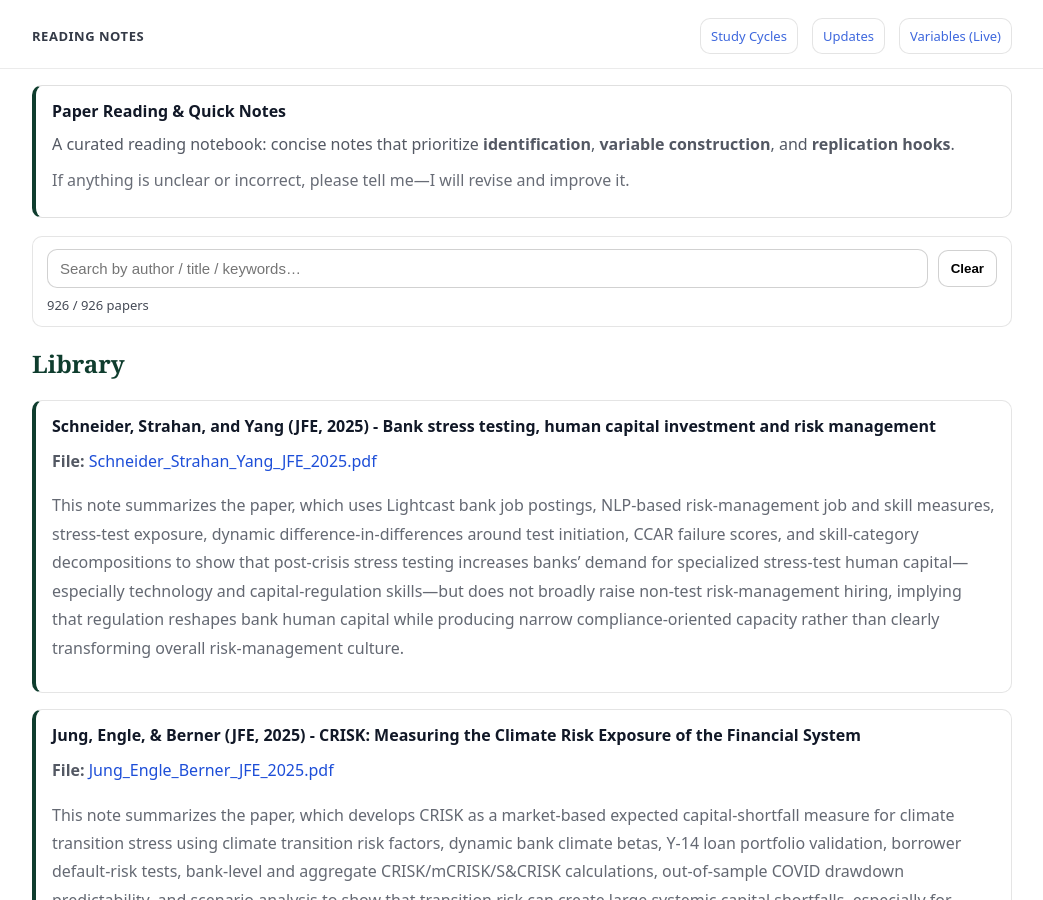
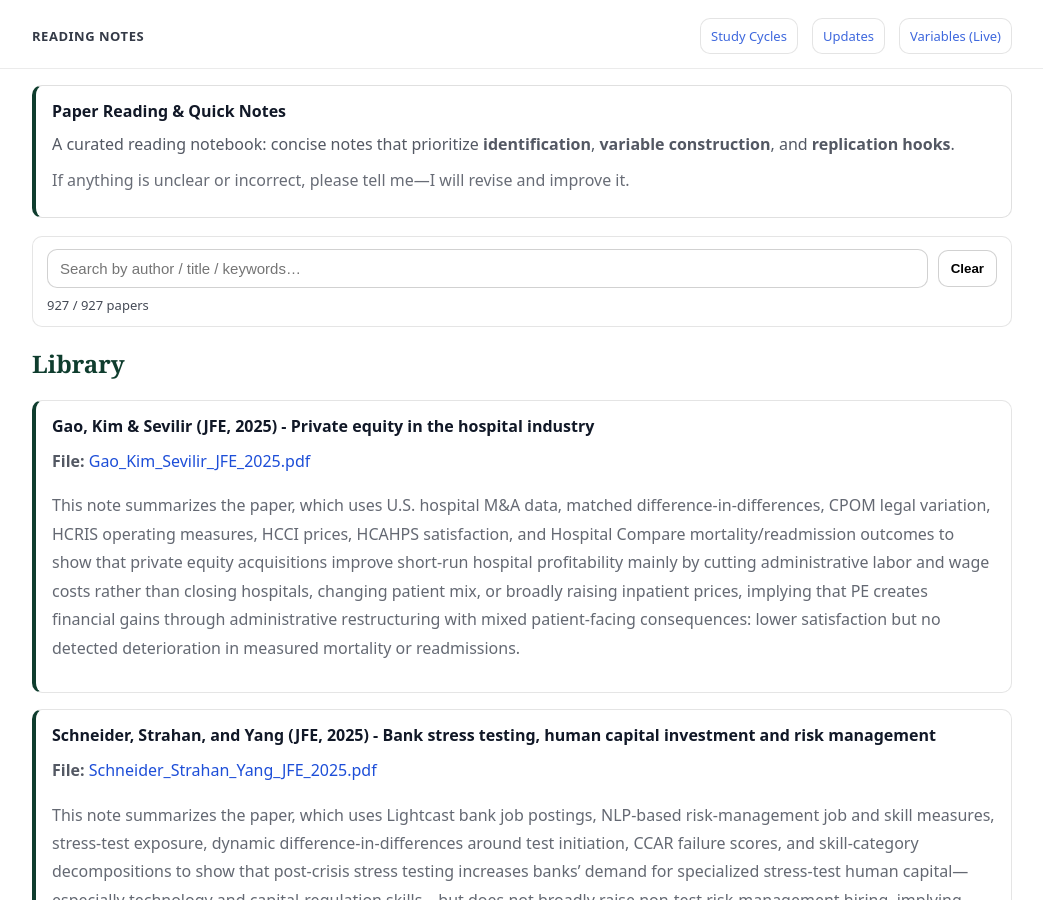
Before and after one commit to yaxinzn/study-archive, a Jekyll site: the page built from reading/index.md, in a window 1280 px wide and 900 px high. Shown: the whole window, without its empty margins (118-1161 px from the left). Built offline with Jekyll 4.4.1, drawn with Linux system fonts in a browser that asks for light colours.

Commit message:
Reading: add/update Gao_Kim_Sevilir_JFE_2025.pdf

```diff
--- a/_data/reading.yml
+++ b/_data/reading.yml
@@ -1,3 +1,7 @@
+- title: "Gao, Kim & Sevilir (JFE, 2025) - Private equity in the hospital industry"
+  file: "Gao_Kim_Sevilir_JFE_2025.pdf"
+  desc: "This note summarizes the paper, which uses U.S. hospital M&A data, matched difference-in-differences, CPOM legal variation, HCRIS operating measures, HCCI prices, HCAHPS satisfaction, and Hospital Compare mortality/readmission outcomes to show that private equity acquisitions improve short-run hospital profitability mainly by cutting administrative labor and wage costs rather than closing hospitals, changing patient mix, or broadly raising inpatient prices, implying that PE creates financial gains through administrative restructuring with mixed patient-facing consequences: lower satisfaction but no detected deterioration in measured mortality or readmissions."
+
 - title: "Schneider, Strahan, and Yang (JFE, 2025) - Bank stress testing, human capital investment and risk management"
   file: "Schneider_Strahan_Yang_JFE_2025.pdf"
   desc: "This note summarizes the paper, which uses Lightcast bank job postings, NLP-based risk-management job and skill measures, stress-test exposure, dynamic difference-in-differences around test initiation, CCAR failure scores, and skill-category decompositions to show that post-crisis stress testing increases banks’ demand for specialized stress-test human capital—especially technology and capital-regulation skills—but does not broadly raise non-test risk-management hiring, implying that regulation reshapes bank human capital while producing narrow compliance-oriented capacity rather than clearly transforming overall risk-management culture."
```
Also changed, not shown: 1 other file.
